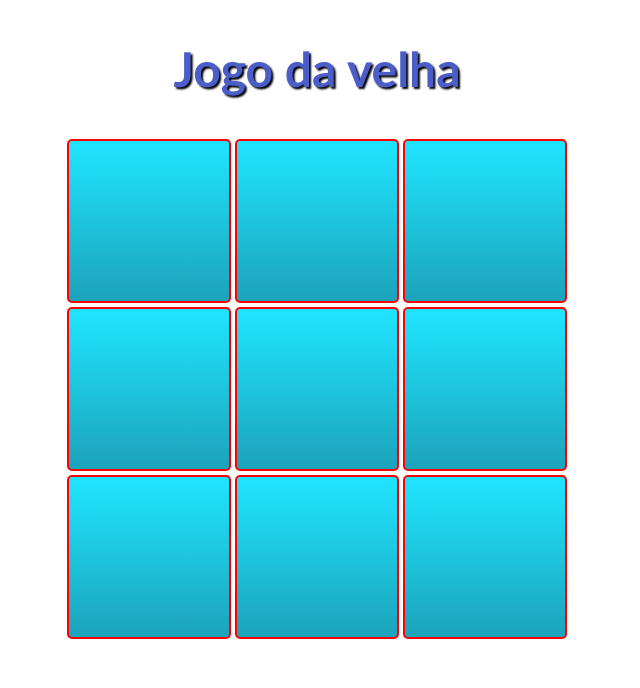
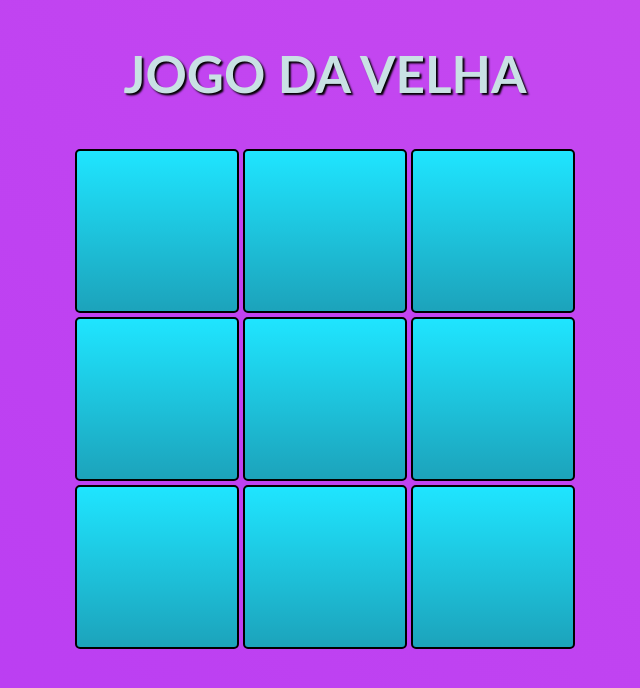
Before and after one commit to JohnJohnNB/Jogo-da-Velha, a plain HTML site: page index.html in a window 1280 px wide. Shown: the whole page, without its empty margins (323-963 px from the left). Drawn offline with Linux system fonts and the light colour scheme.

Commit message:
Estilo
Foi melhorada a aparência do jogo.

```diff
--- a/estilo.css
+++ b/estilo.css
@@ -3,11 +3,21 @@ body {
     font-family: 'Gill Sans', 'Gill Sans MT', Calibri, 'Trebuchet MS', sans-serif;
 }
 
+.gradient {
+    justify-content: center;
+    height: 100vh;
+    width: 100vw;
+    background: linear-gradient(45deg, rgb(165, 42, 247), rgb(206, 80, 238));
+    background-size: 250% 250%;
+    animation: colors 15s ease infinite;
+}
+
+
 #header {
     font-weight: bold;
-    font-size: 3em;
+    font-size: 3.2em;
     text-align: center;
-    color: rgb(74, 93, 201);
+    color: rgb(201, 225, 228);
     text-shadow: 2px 2px 2px black;
 }
 
@@ -40,12 +50,13 @@ main {
 }
 
 main div {
-    border: 2px solid red;
+    border: 2px solid rgb(0, 0, 0);
     background: linear-gradient(rgb(31, 229, 255), rgb(28, 163, 187));
     border-radius: 5px;
     width: 160px;
     height: 160px;
     margin: 2px;
+
 }
 
 .celula {
@@ -55,4 +66,17 @@ main div {
     font-size: 50px;
     font-family: 'Segoe UI', Tahoma, Geneva, Verdana, sans-serif;
     font-weight: bold;
+
 }
+
+@keyframes colors {
+    0% {
+        background-position: 0% 50%;
+    }
+    50% {
+        background-position: 100% 50%;
+    }
+    100% {
+        background-position: 0% 50%;
+    }
+}
--- a/index.html
+++ b/index.html
@@ -8,8 +8,8 @@
     <link rel="stylesheet" href="estilo.css">
     <script src="code.js"></script>
 </head>
-<body>
-    <h2 id="header">Jogo da velha</h2>
+<body class="gradient">
+    <h2 id="header">JOGO DA VELHA</h2>
     <div id="tabuleiro">
         <main>
             <div class="celula" id="1"></div>
```
